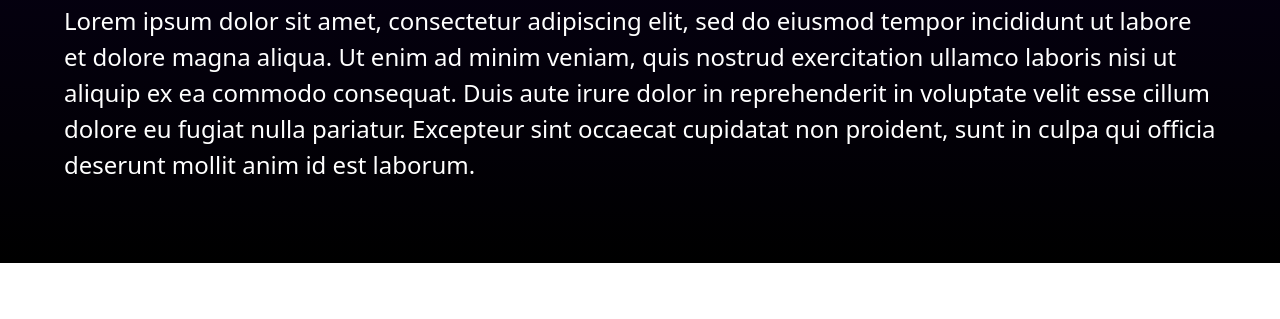
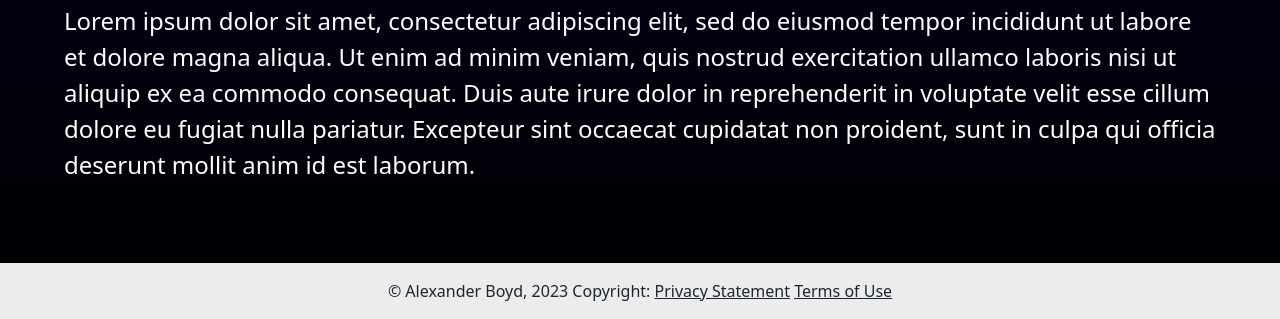
Before and after one commit to AlexandersWrld/WebProject-AdisaMedia, a plain HTML site: page graphics.html in a window 1280 px wide. Shown: the part 844-1163 px from the top of the page. Before the commit the page ends 1107 px from the top, so only its background shows below. Drawn offline with nearby package versions, Linux system fonts and the light colour scheme.

Commit message:
adding footers

```diff
--- a/graphics.html
+++ b/graphics.html
@@ -148,6 +148,16 @@
         </p>
       </aside>
 
+      <footer class="bg-body-tertiary text-center text-lg-start">
+        <!-- Copyright -->
+        <div class="text-center p-3" style="background-color: rgba(0, 0, 0, 0.05);">
+          © Alexander Boyd, 2023 Copyright:
+          <a class="text-body" href="#">Privacy Statement</a>
+          <a class="text-body" href="#">Terms of Use</a>
+        </div>
+        <!-- Copyright -->
+      </footer>
+
 <!--Integrating Bootstrap's JavaScript Vida CDN-->
 <script src="https://cdn.jsdelivr.net/npm/bootstrap@5.3.2/dist/js/bootstrap.bundle.min.js"
 integrity="sha384-C6RzsynM9kWDrMNeT87bh95OGNyZPhcTNXj1NW7RuBCsyN/o0jlpcV8Qyq46cDfL"
```
